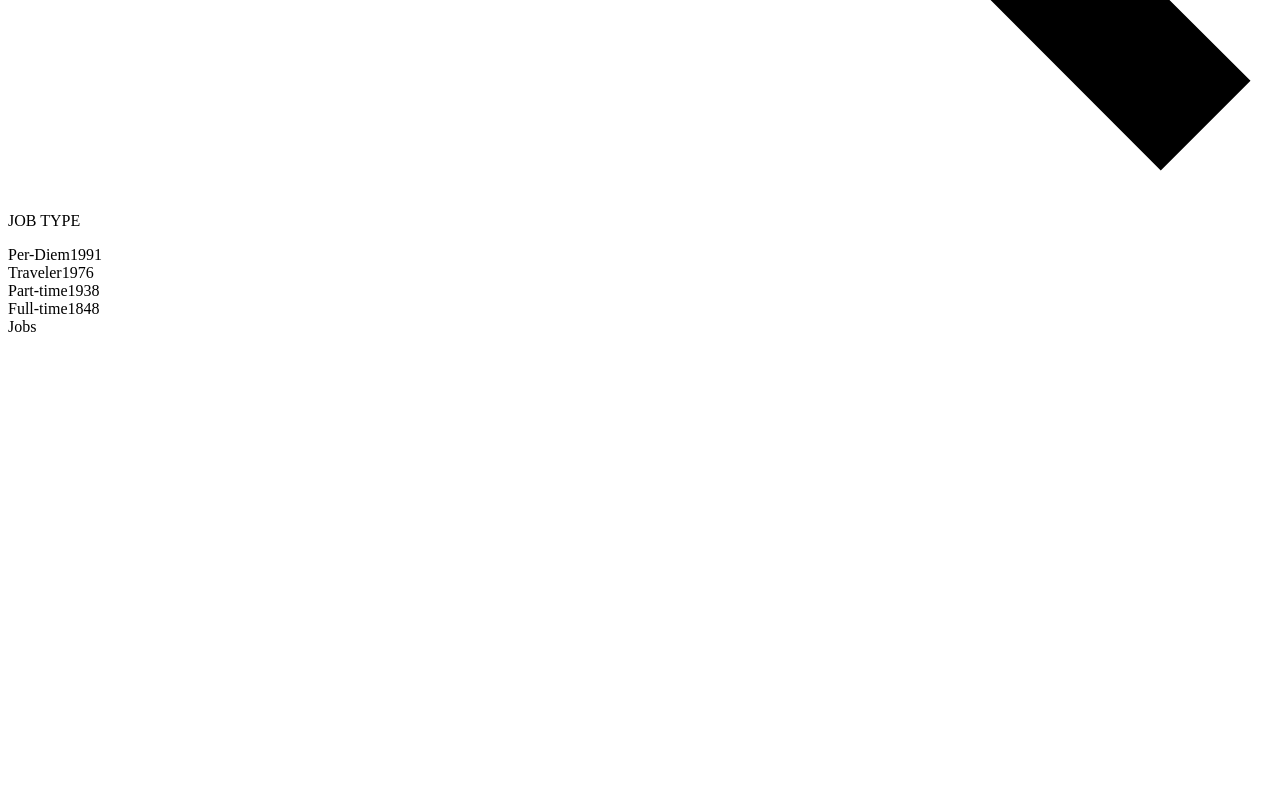
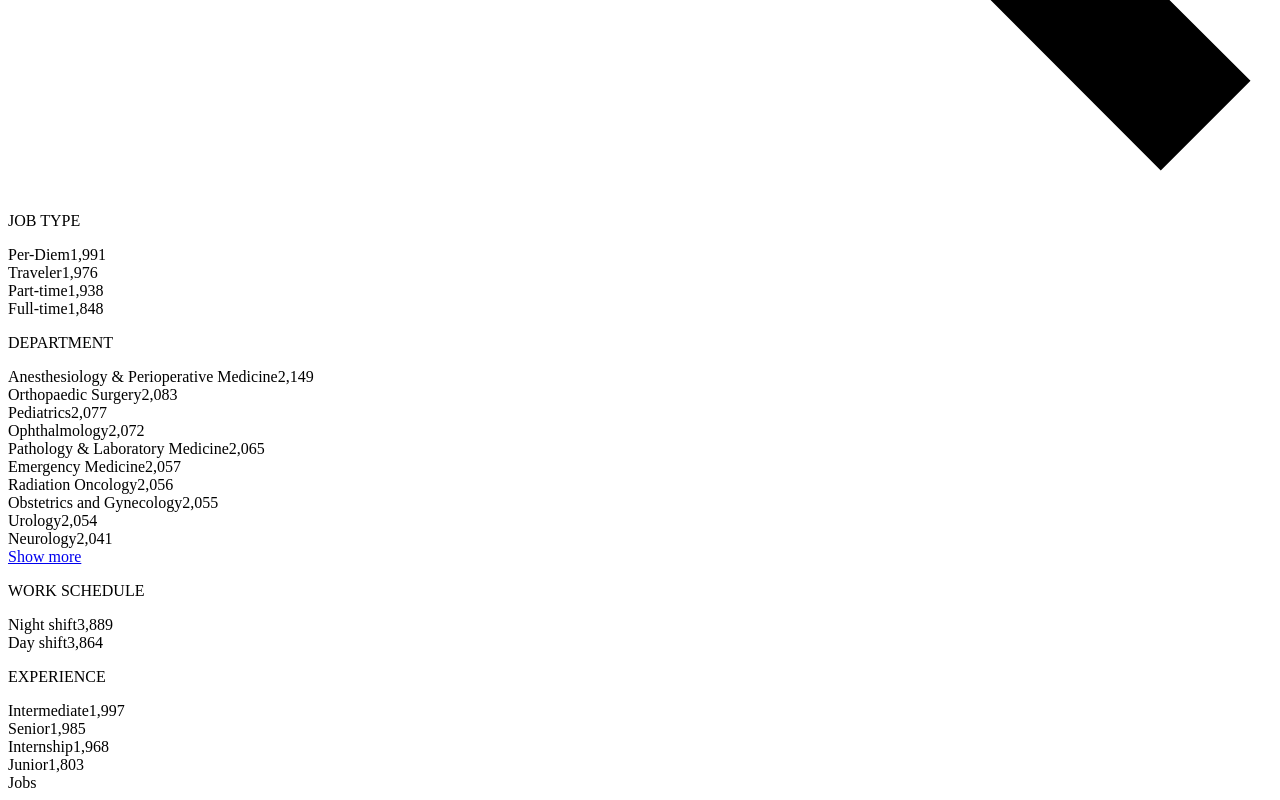
Before and after one commit to kingstar0126/Healthcare_React, a Next.js app: page / in a window 1280 px wide. Shown: the part 1547-2347 px from the top of the page. Before the commit the page ends 1891 px from the top, so only its background shows below. Built offline with nearby package versions, Linux system fonts and the light colour scheme.

Commit message:
feat: add side bar

```diff
--- /dev/null
+++ b/components/JobFilterCard.js
@@ -0,0 +1,16 @@
+const JobFilterCard = ({ name, items, hasMore = false, onShowMore = null }) => {
+  return (
+      <div className="bg-white p-4 mb-4">
+          <p className="font-bold mb-3">{name}</p>
+          { items.map((item, index) => (<div className="my-2" key={index}>
+              <span className="mr-2 text-sm">{item.key}</span><span className="text-gray-400 text-xs">{item.doc_count.toLocaleString()}</span>
+          </div>)) }
+          { hasMore && <a href="#" className="text-sm text-indigo-600" onClick={() => {
+              event.preventDefault();
+              onShowMore();
+          }}>Show more</a> }
+      </div>
+  );
+};
+
+export default JobFilterCard;
--- a/components/JobsSideBar.js
+++ b/components/JobsSideBar.js
@@ -1,11 +1,17 @@
-const JobsSideBar = (props) => {
+import React from "react";
+
+import JobFilterCard from "./JobFilterCard";
+
+const departmentDisplayCount = 10;
+
+const JobsSideBar = ({ jobTypes, departments, workSchedules, experiences, isLoading, onShowMoreDepartments }) => {
+    const departmentCount = departments.length;
+    const departmentsToShow = departments.slice(0, Math.min(departmentDisplayCount, departmentCount));
     return (<div className="w-full">
-        <div>
-            <p className="font-bold">JOB TYPE</p>
-            { props.jobTypes.map(jobType => (<div>
-                <span className="mr-2">{jobType.key}</span><span className="font-grey-700">{jobType.doc_count}</span>
-            </div>)) }
-        </div>
+        <JobFilterCard name="JOB TYPE" items={jobTypes}/>
+        <JobFilterCard name="DEPARTMENT" items={departmentsToShow} hasMore={true} onShowMore={onShowMoreDepartments}/>
+        <JobFilterCard name="WORK SCHEDULE" items={workSchedules}/>
+        <JobFilterCard name="EXPERIENCE" items={experiences}/>
     </div>);
 }
 
--- a/components/Navbar.js
+++ b/components/Navbar.js
@@ -1,6 +1,6 @@
 const Navbar = () => {
     return (
-        <nav className="fixed flex justify-between items-center w-full bg-white p-6">
+        <nav className="fixed flex justify-between items-center w-full bg-white p-6 z-50">
             <div>
                 <a href="#" className="text-blue-500 text-xl font-bold">HEALTH EXPLORER</a>
             </div>
--- a/package.json
+++ b/package.json
@@ -13,6 +13,7 @@
     "postcss": "^8.1.13",
     "react": "17.0.1",
     "react-dom": "17.0.1",
-    "tailwindcss": "^2.0.1"
+    "tailwindcss": "^2.0.1",
+    "use-http": "^1.0.16"
   }
 }
--- a/pages/index.js
+++ b/pages/index.js
@@ -1,38 +1,55 @@
-import React from "react";
+import React, { useState, useEffect } from "react";
 
 import Layout from "../components/Layout";
 import JobsSearchBar from "../components/JobsSearchBar";
 import JobsSideBar from "../components/JobsSideBar";
 import JobsList from "../components/JobsList";
+import {JobsService} from "../services/jobs.service";
+
+const defaultFilters = {
+    job_type: [],
+    work_schedule: [],
+    experience: [],
+    department: [],
+};
 
 export default function Home() {
-    const jobTypes = [
-        {
-            "key": "Per-Diem",
-            "doc_count": 1991
-        },
-        {
-            "key": "Traveler",
-            "doc_count": 1976
-        },
-        {
-            "key": "Part-time",
-            "doc_count": 1938
-        },
-        {
-            "key": "Full-time",
-            "doc_count": 1848
-        }];
-    // TODO: change this to api call
+    const [isFiltersLoading, setFiltersLoading] = useState(false);
+    const [filters, setFilters] = useState(defaultFilters);
+    const loadFilters = async () => {
+        setFiltersLoading(true);
+        try {
+            const res = await JobsService.filters();
+            setFilters(res);
+        } catch (e) {
+            console.log(e);
+            // TODO: show toast
+        } finally {
+            setFiltersLoading(false);
+        }
+    };
+    useEffect(() => {
+        loadFilters();
+    }, []);
+
+    const showMoreDepartments = () => {
+      // TODO: display departments dialog
+    };
+
     return (
         <Layout>
             <div className="w-full pt-28">
                 <section className="mt-2 mx-4">
                     <JobsSearchBar/>
                 </section>
-            <section className="mt-4 flex">
-                <div className="w-80 hidden lg:block">
-                    <JobsSideBar jobTypes={jobTypes}/>
+                <section className="mt-4 mx-4 flex">
+                    <div className="w-64 hidden lg:block">
+                        <JobsSideBar jobTypes={filters.job_type}
+                                     departments={filters.department}
+                                     workSchedules={filters.work_schedule}
+                                     experiences={filters.experience}
+                                     onShowMoreDepartments={showMoreDepartments}
+                                     isLoading={isFiltersLoading}/>
                     </div>
                     <div>
                         <JobsList/>
--- /dev/null
+++ b/services/jobs.service.js
@@ -0,0 +1,5 @@
+export const JobsService = {
+    filters: async () => {
+        return fetch('/api/filters').then(res => res.json());
+    }
+};
```
Also changed, not shown: 1 other file (tests, documents, lock files or other folders). Lines whose indentation alone changed are shown as unchanged.
